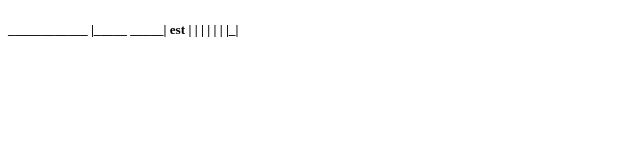
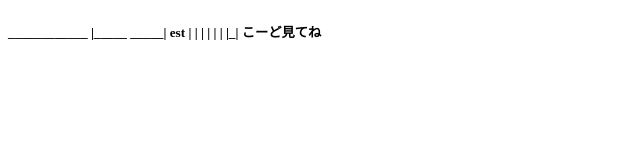
Before and after one commit to akikaki-san/google.com, a plain HTML site: page TEST1.html in a window 1280 px wide. Shown: the whole page, without its empty margins (0-640 px from the left). Drawn offline with Linux system fonts and the light colour scheme.

Commit message:
Update TEST1.html

```diff
--- a/TEST1.html
+++ b/TEST1.html
@@ -9,5 +9,9 @@
      |_|
 
 
+
+ こーど見てね
+
+
  </h5>
  </html>
```
